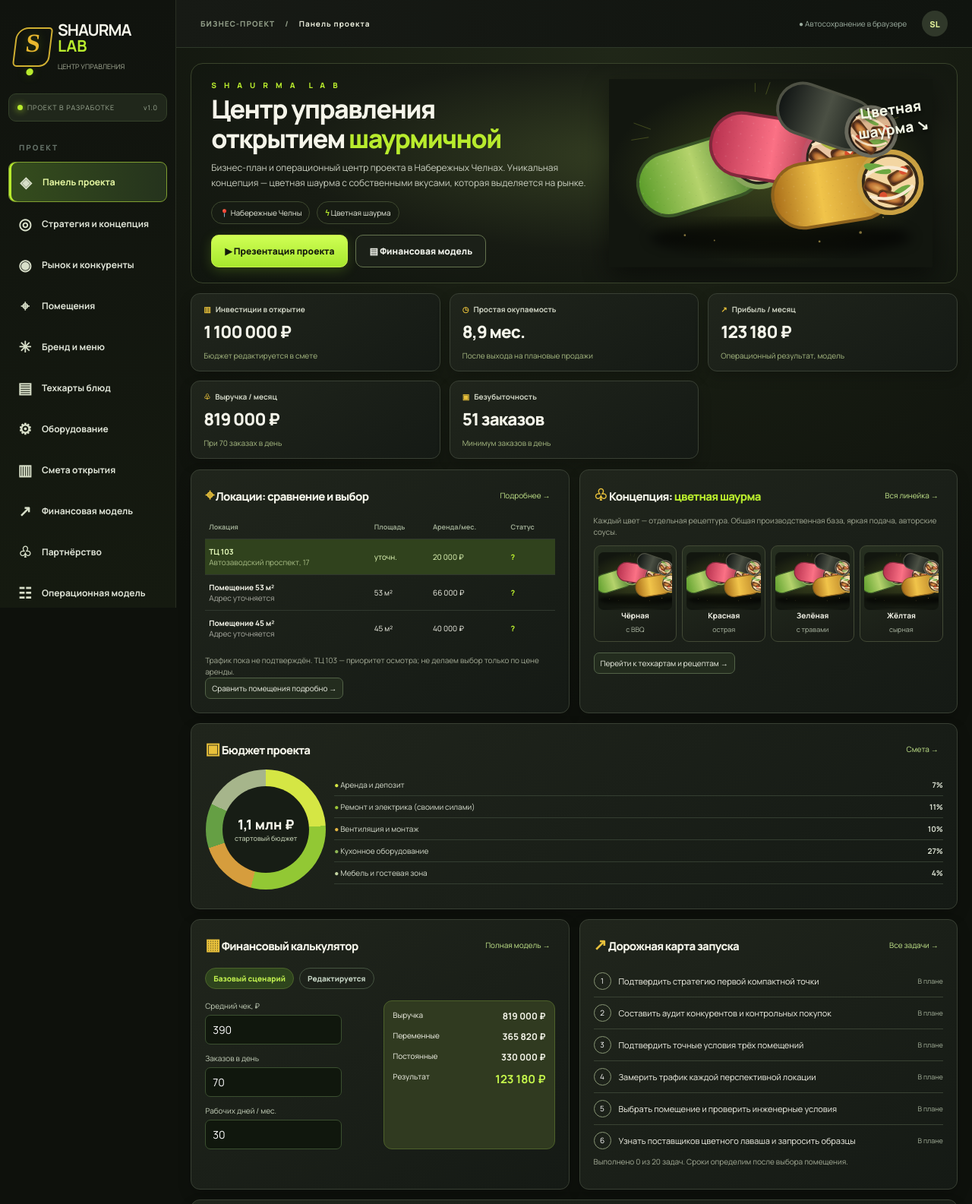
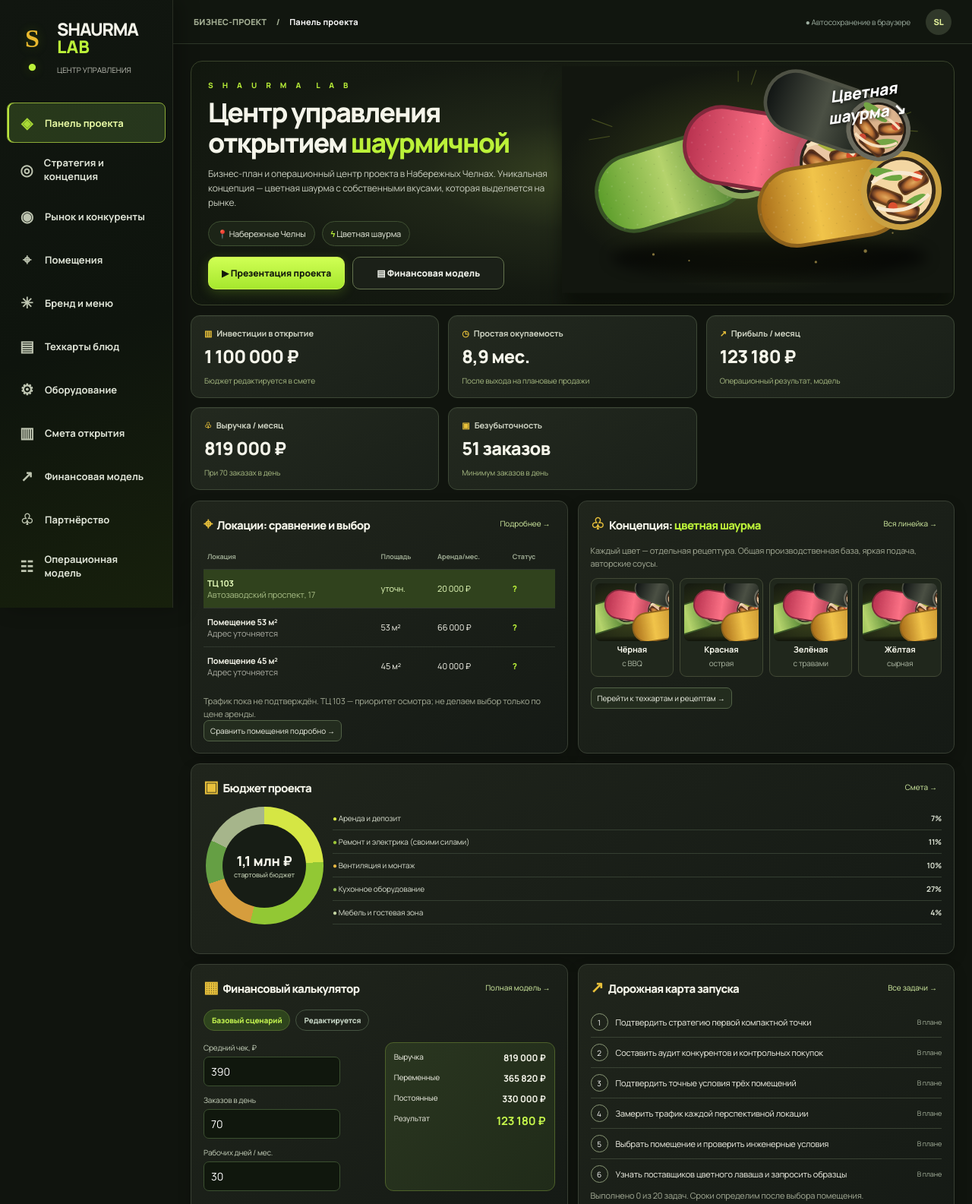
Before and after one commit to koraevgog-create/shaurma, a plain HTML site: page index.html in a window 1280 px wide. Shown: the top 1585 px of the page at 76% size. Drawn offline with Linux system fonts and the light colour scheme; a web font is replaced by a local one.

Commit message:
design: tighten dashboard fidelity to approved reference

```diff
--- a/assets/premium.css
+++ b/assets/premium.css
@@ -89,3 +89,77 @@ h2{font-size:21px;font-weight:800}h3{font-size:15px;font-weight:800}
 @media(max-width:950px){.dashboard-grid-main,.dashboard-grid-bottom{grid-template-columns:1fr}.dashboard-grid-main>:last-child,.dashboard-grid-bottom>:last-child{grid-column:auto}.dashboard-kpis{grid-template-columns:repeat(2,1fr)}.hero-dashboard{grid-template-columns:1fr 1fr}.hero-copy h1{font-size:30px}}
 @media(max-width:760px){.sidebar{width:250px}.main{margin:0;width:100%}.hero-dashboard{grid-template-columns:1fr;min-height:0;padding:25px}.hero-visual{height:185px;min-height:185px}.hero-visual img{width:105%;left:-2%}.hero-copy h1{font-size:30px}.dashboard-kpis{grid-template-columns:1fr 1fr}.dashboard-kpis .card{min-height:90px}.dashboard-kpis .metric{font-size:19px}.budget-ring{grid-template-columns:1fr}.menu-mini-grid{grid-template-columns:repeat(2,1fr)}.dashboard-panel{min-height:0}}
 @media print{.sidebar,.topbar,.footer,.hero-cta,.btn,.dashboard-panel-header .panel-link{display:none!important}.main{width:100%;margin:0}.view{padding:0}.hero-dashboard{background:#eee;color:#111}.card{break-inside:avoid}}
+
+/* Reference fidelity pass v2 — proportions, typography, chrome and editorial polish */
+:root{--bg:#0f130e;--panel:#1c2219;--border:#384234;--lime:#bbf139}
+body{background:#10140e;font-size:14px;letter-spacing:-.01em}
+.sidebar{width:228px;padding:22px 9px 16px;background:linear-gradient(160deg,#111610,#0e140d 55%,#17200c);box-shadow:8px 0 25px #0004}
+.main{margin-left:228px;width:calc(100% - 228px)}
+.sidebar .brand{padding:5px 11px 17px;align-items:center;gap:10px}
+.brand-symbol{border:none;border-radius:0;background:none;transform:none;width:45px;height:63px;box-shadow:none;filter:drop-shadow(0 2px 5px #0006)}
+.brand-symbol .logo-svg{width:43px;height:62px;display:block}
+.brand strong{font-size:23px;font-weight:800;letter-spacing:-1.2px;line-height:.98}
+.brand small{font-size:10px;color:#bbbdb3;line-height:1.5;letter-spacing:0;margin-top:13px}
+.sidebar-tag{display:none}
+.nav-group-title{display:none}
+#nav{margin-top:18px;gap:4px}
+.nav-item{padding:12px 14px;font-size:13px;border:1px solid transparent;min-height:43px;gap:12px;border-radius:8px}
+.nav-icon{width:23px;display:flex;align-items:center;justify-content:center;opacity:.88}
+.nav-icon svg{height:20px;width:20px;stroke-width:1.8;fill:none;stroke:currentColor;stroke-linecap:round;stroke-linejoin:round}
+.nav-item.active{background:linear-gradient(90deg,#28391a,#26361d);border-color:#8baa37;box-shadow:inset 2px 0 #bce83d}
+.nav-item.active .nav-icon{color:var(--lime)}
+.sidebar-bottom{padding-top:60px}
+.sidebar-bottom:before{content:"";display:block;height:82px;margin:0 -8px 12px;opacity:.62;background:linear-gradient(transparent 0 50%,#6d8b11 50% 51%,transparent 51%),repeating-linear-gradient(90deg,transparent 0 15px,#a8d721 15px 17px,transparent 17px 25px);mask-image:linear-gradient(to top,#000,transparent 95%)}
+.side-card{border-radius:18px;padding:16px!important}
+.side-card strong{font-family:Manrope;font-weight:800;line-height:1.25}
+.side-card p{font-size:12px;line-height:1.5}
+.topbar{height:58px;padding:0 27px;background:#11160f}
+.breadcrumb{font-size:11px;letter-spacing:.2px;color:#a5b095}
+.breadcrumb strong{font-size:11px;color:#fff}
+.view{padding:22px 23px 80px}
+.hero-dashboard{min-height:292px;padding:23px 18px 20px 22px;grid-template-columns:1.1fr 1.04fr .45fr;margin-bottom:13px;border-radius:15px;gap:0;background:radial-gradient(ellipse at 55% 47%,#3c4823 0%,#202718 31%,#141911 65%,#11170e 100%)}
+.hero-copy{padding-left:0;align-self:center}
+.hero-tagline{font-size:10px;font-weight:800;letter-spacing:5px;opacity:.96}
+.hero-copy h1{font-size:clamp(30px,2.78vw,47px);line-height:1.13;letter-spacing:-1.8px;font-weight:800;margin:9px 0 12px}
+.hero-copy p{font-size:12px;line-height:1.56;max-width:535px}
+.hero-pill{padding:8px 11px;border:1px solid #3f5032;background:#1e2619e0;font-size:11px}
+.hero-cta .btn{min-width:178px;min-height:41px}
+.hero-cta .btn.secondary{min-width:200px}
+.hero-visual{align-self:stretch;overflow:visible;min-height:250px}
+.hero-visual img{width:142%;height:108%;top:-6%;left:-21%;object-fit:contain;filter:drop-shadow(0 24px 12px #070a04a8)}
+.hero-handwriting{top:1%;right:10%;font-size:21px;font-style:italic;color:#fff}
+.hero-benefits{padding:0 14px;background:linear-gradient(150deg,#232a1c,#191f17);box-shadow:0 12px 24px #0004}
+.hero-benefits>div{font-size:11px;padding:14px 0;min-height:62px}
+.benefit-icon{color:#efc341}
+.dashboard-kpis{gap:12px}
+.dashboard-kpis .card{min-height:106px;background:linear-gradient(145deg,#23291f,#1a2019);border:1px solid #3d4836;padding:15px 17px;box-shadow:inset 0 1px #ffffff0a}
+.dashboard-kpis .metric-label{font-size:11px;letter-spacing:-.01em}
+.dashboard-kpis .metric{font-size:clamp(20px,1.85vw,28px);letter-spacing:-.03em}
+.dashboard-kpis .metric-note{font-size:10px}
+.dashboard-grid-main,.dashboard-grid-bottom{gap:13px;margin-bottom:13px}
+.dashboard-panel{min-height:251px;padding:15px 16px}
+.dashboard-panel h3{font-size:15px;line-height:1.38}
+.dashboard-panel-header{margin-bottom:12px}
+.dashboard-panel .panel-icon{font-size:21px;margin-right:4px}
+.dashboard-panel p{font-size:11px;line-height:1.57}
+.dashboard-panel .panel-link{font-size:10px;color:#d7f2a5}
+.compact-table{font-size:11px}
+.compact-table td,.compact-table th{padding:10px 5px}
+.menu-mini-grid{gap:8px}
+.menu-mini{padding:6px 5px 9px;background:#20271c}
+.menu-mini img{height:89px;object-fit:cover;transform:scale(1.25)}
+.menu-mini strong{font-size:11px;margin-top:3px}
+.menu-mini small{font-size:10px}
+.donut{width:155px;height:155px}
+.donut-hole{width:110px;height:110px}
+.legend{font-size:10px}
+.legend div{padding:8px 0}
+.calc-mini{grid-template-columns:1fr 1fr;gap:15px}
+.calc-output{background:linear-gradient(130deg,#2a3620,#202b19)}
+.calc-output strong{font-size:12px}
+.mini-road-item{min-height:36px;padding:8px 0}
+.pitch-points div{font-size:11px}
+@media(min-width:1480px){.hero-dashboard{grid-template-columns:1.08fr 1.03fr .46fr}.dashboard-grid-main{grid-template-columns:1.08fr 1.02fr .79fr}.dashboard-grid-bottom{grid-template-columns:1fr 1fr 1fr}}
+@media(max-width:1300px){.hero-benefits{display:none}.hero-dashboard{grid-template-columns:1fr 1fr}}
+@media(max-width:950px){.main{margin-left:228px;width:calc(100% - 228px)}.dashboard-grid-main,.dashboard-grid-bottom{grid-template-columns:1fr}.dashboard-grid-main>:last-child,.dashboard-grid-bottom>:last-child{grid-column:auto}.dashboard-kpis{grid-template-columns:repeat(2,minmax(0,1fr))}}
+@media(max-width:760px){.sidebar{width:250px}.main{width:100%;margin:0}.view{padding:18px 14px 45px}.hero-dashboard{display:flex;flex-direction:column;gap:0;padding:24px 18px}.hero-copy h1{font-size:31px}.hero-visual{min-height:210px;height:210px}.hero-visual img{width:110%;left:-5%;height:100%;top:0}.dashboard-kpis{grid-template-columns:repeat(2,minmax(0,1fr))}.dashboard-kpis .metric{font-size:18px}.dashboard-panel{min-height:0}}
```
